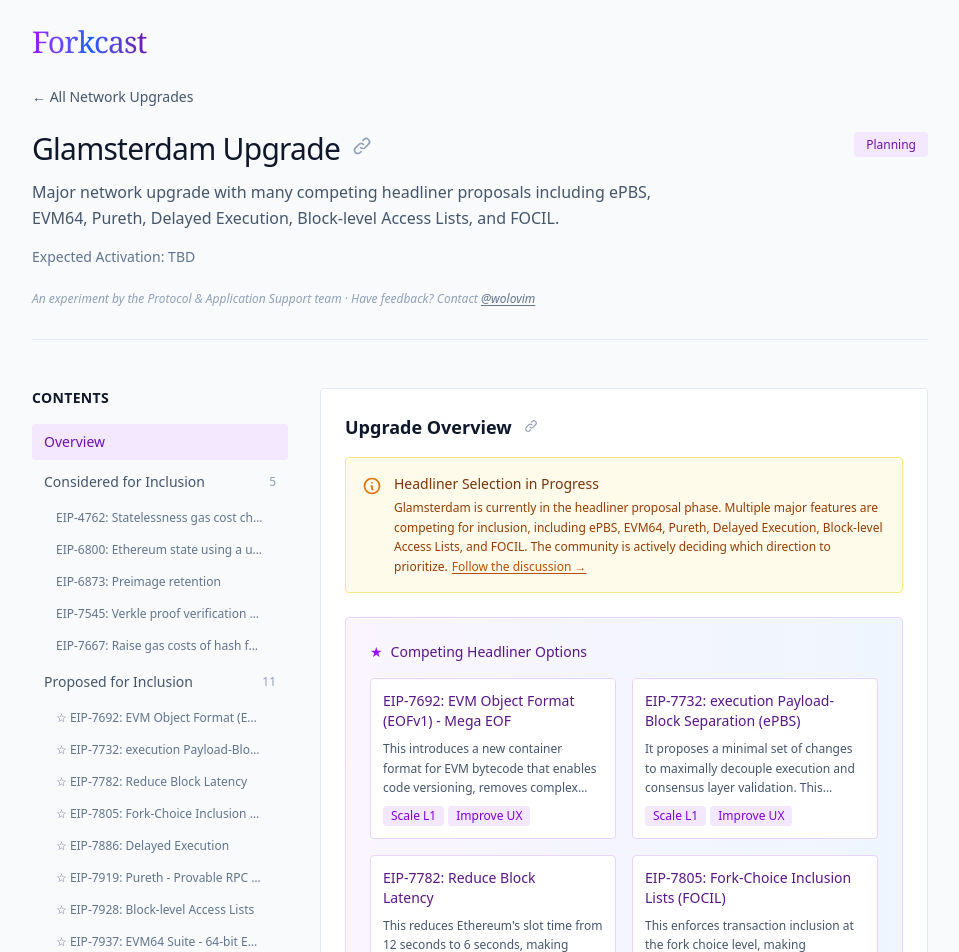
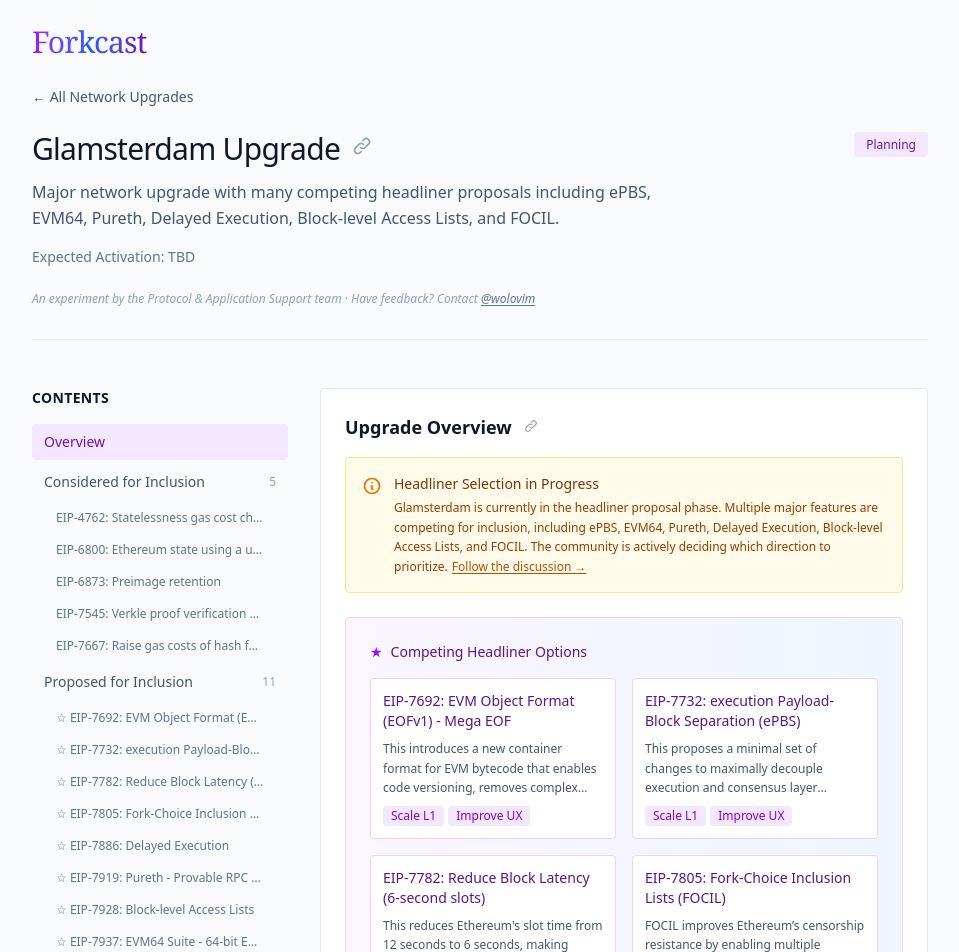
Before and after one commit to jmcpheron/forkcast, a React (Vite) app: page /upgrade/glamsterdam in a window 1280 px wide. Shown: the top 952 px of the page, without its empty margins (160-1119 px from the left). Built offline with nearby package versions, Linux system fonts and the light colour scheme.

Commit message:
minor content changes

```diff
--- a/src/components/PublicNetworkUpgradePage.tsx
+++ b/src/components/PublicNetworkUpgradePage.tsx
@@ -536,7 +536,7 @@ const PublicNetworkUpgradePage: React.FC<PublicNetworkUpgradePageProps> = ({
     },
     7732: {
       laymanTitle: "execution Payload-Block Separation (ePBS)",
-      laymanDescription: "It proposes a minimal set of changes to maximally decouple execution and consensus layer validation. This feature enables L1 scaling by changing the time required to execute a block from the current ~2 seconds to 8 seconds. And it changes the time required to broadcast blobs in the network from the current ~2 seconds to ~9 seconds.",
+      laymanDescription: "This proposes a minimal set of changes to maximally decouple execution and consensus layer validation. This feature enables L1 scaling by changing the time required to execute a block from the current ~2 seconds to 8 seconds. And it changes the time required to broadcast blobs in the network from the current ~2 seconds to ~9 seconds.",
       inclusionStage: 'Proposed for Inclusion',
       northStars: ['Scale L1', 'Improve UX'],
       northStarAlignment: {
@@ -563,7 +563,7 @@ const PublicNetworkUpgradePage: React.FC<PublicNetworkUpgradePageProps> = ({
       isHeadliner: true
     },
     7782: {
-      laymanTitle: "Reduce Block Latency",
+      laymanTitle: "Reduce Block Latency (6-second slots)",
       laymanDescription: "This reduces Ethereum's slot time from 12 seconds to 6 seconds, making Ethereum a better confirmation engine for apps and rollups. Everyone benefits: users get faster confirmations with better censorship resistance, DeFi gets more efficient trading with lower fees, stakers get lower reward variability, and nodes get better resource utilization with smoother bandwidth usage.",
       inclusionStage: 'Proposed for Inclusion',
       northStars: ['Improve UX', 'Scale L1'],
@@ -680,7 +680,7 @@ const PublicNetworkUpgradePage: React.FC<PublicNetworkUpgradePageProps> = ({
     },
      7886: {
        laymanTitle: "Delayed Execution",
-       laymanDescription: "This introduces a delay between when transactions are committed and when they're executed, reducing MEV extraction and front-running while improving transaction ordering fairness.",
+       laymanDescription: "This introduces a delay between when transactions are committed and when they're executed, reducing MEV extraction and front-running while improving transaction ordering fairness. ",
        inclusionStage: 'Proposed for Inclusion',
        northStars: ['Improve UX', 'Scale L1'],
        northStarAlignment: {
@@ -736,7 +736,7 @@ const PublicNetworkUpgradePage: React.FC<PublicNetworkUpgradePageProps> = ({
      },
      7805: {
        laymanTitle: "Fork-Choice Inclusion Lists (FOCIL)",
-       laymanDescription: "This enforces transaction inclusion at the fork choice level, making censorship much more difficult by requiring validators to include specific transactions or face consensus penalties.",
+       laymanDescription: "FOCIL improves Ethereum’s censorship resistance by enabling multiple validators to ensure that any transaction valid under protocol rules is included in blocks. Censorship resistance, permissionlessness, and credible neutrality are core Ethereum values. FOCIL fixes the fact that a small, centralized builder set can choose to censor by empowering the decentralized set of validators to enforce inclusion constraints on builders’ blocks.",
        inclusionStage: 'Proposed for Inclusion',
        northStars: ['Improve UX', 'Scale L1'],
        northStarAlignment: {
@@ -764,7 +764,7 @@ const PublicNetworkUpgradePage: React.FC<PublicNetworkUpgradePageProps> = ({
      },
      7692: {
        laymanTitle: "EVM Object Format (EOFv1) - Mega EOF",
-       laymanDescription: "This introduces a new container format for EVM bytecode that enables code versioning, removes complex jump analysis, and paves the way for new execution environments like RISC-V and EVM64 within the same contract. Originally declined from Fusaka due to controversy, it's being reproposed with multiple variants to address community concerns.",
+       laymanDescription: "This introduces a new container format for EVM bytecode that enables code versioning, removes complex jump analysis, and paves the way for new execution environments like RISC-V and EVM64 within the same contract. It was declined from Fusaka due to low consensus on implementation strategy, and is being reproposed with multiple variants to address community concerns.",
        inclusionStage: 'Proposed for Inclusion',
        northStars: ['Scale L1', 'Improve UX'],
        northStarAlignment: {
```
